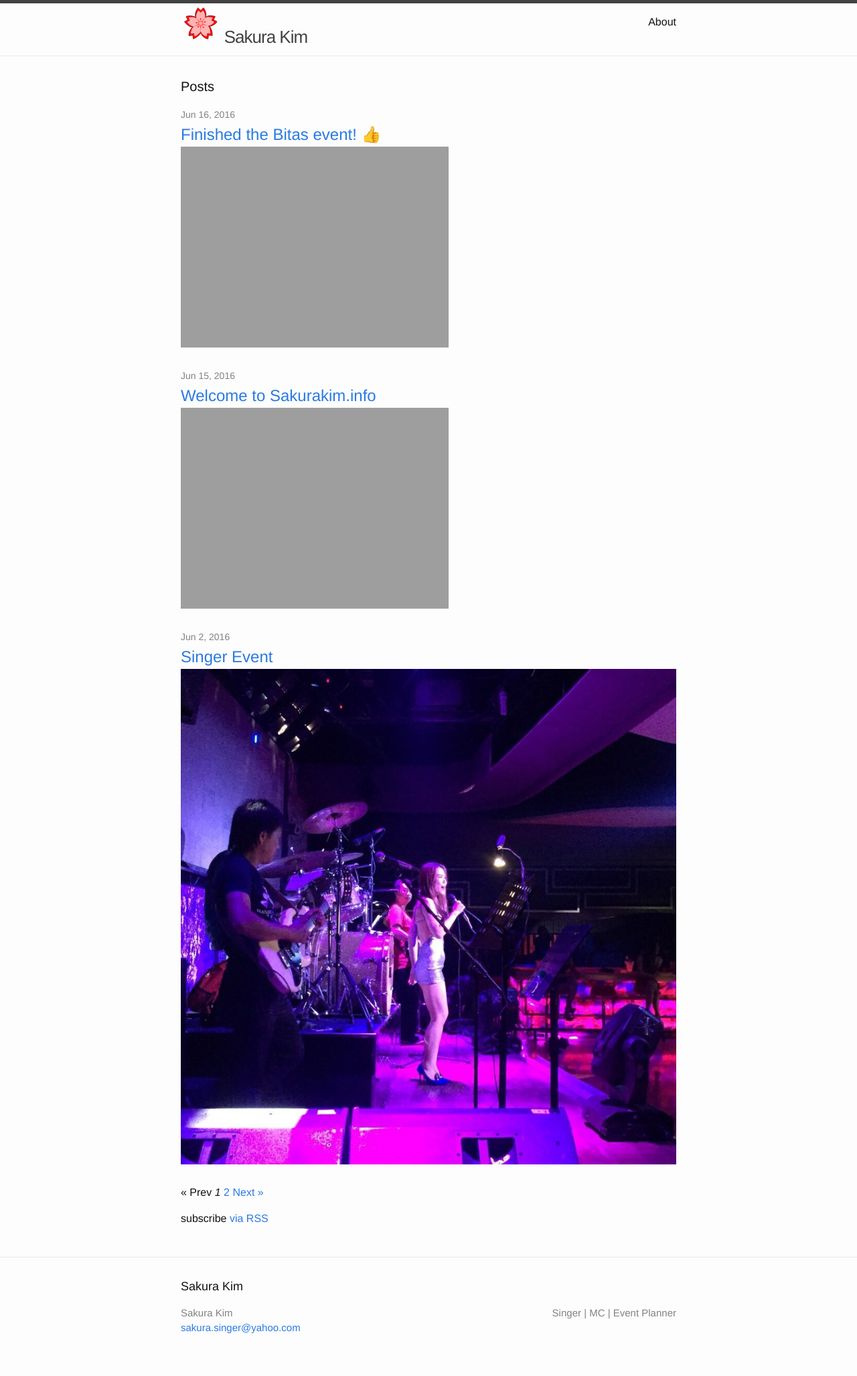
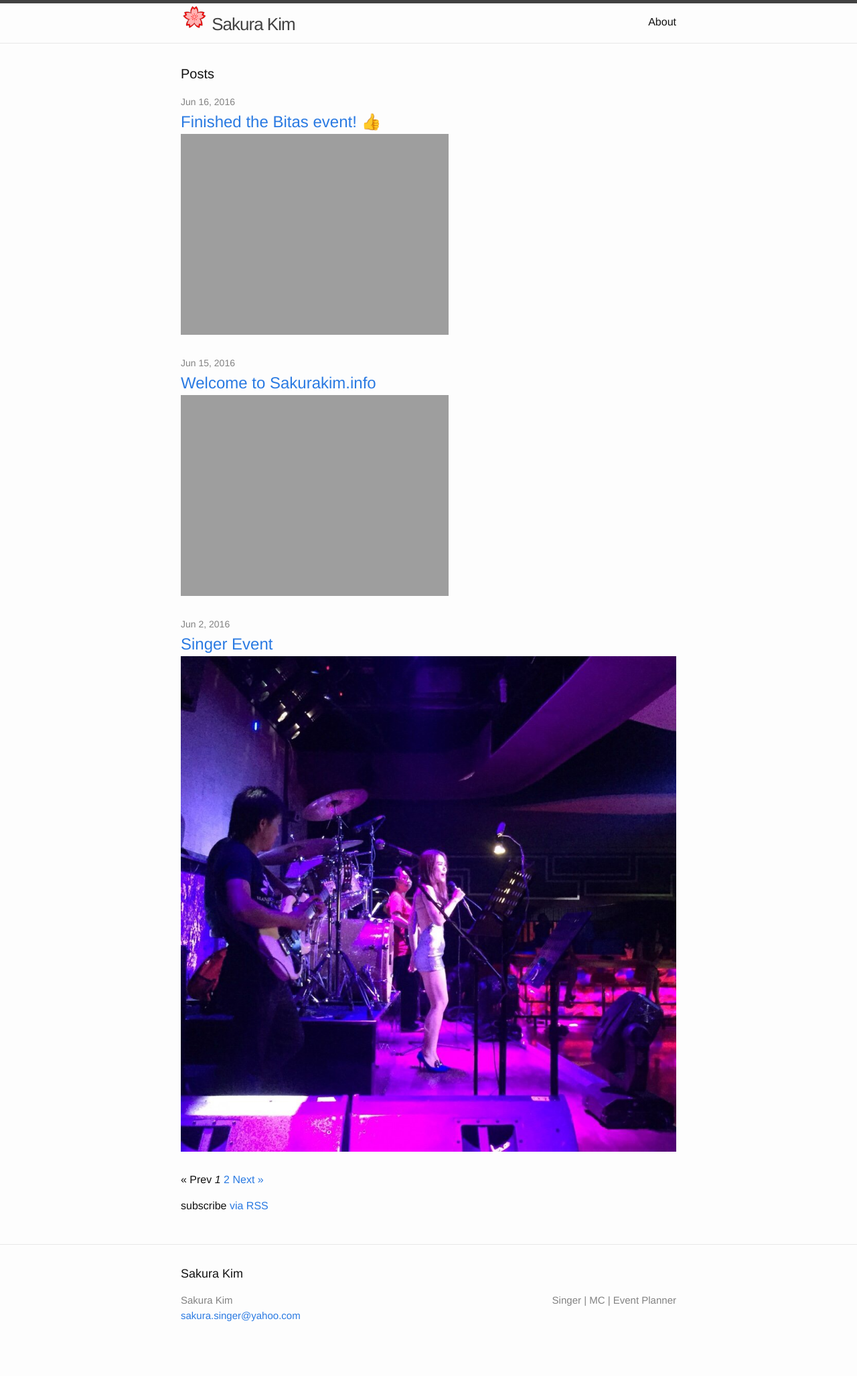
Before and after one commit to sakurakiminfo/sakurakiminfo.github.io, a Jekyll site: the page built from index.html, in a window 1280 px wide. Shown: the whole page at 67% size. Built offline with Jekyll 4.4.1, drawn with Linux system fonts in a browser that asks for light colours; emoji names are drawn with the system emoji font; the list of posts is cut into pages by our own code.

Commit message:
fixing title

```diff
--- a/_includes/header.html
+++ b/_includes/header.html
@@ -2,7 +2,7 @@
 
   <div class="wrapper">
     <a class="site-title" href="{{ site.baseurl }}/">
-    <svg height="58.50000" id="svg559" version="1.0" viewBox="0 0 468 468" width="58.500000" x="0.00000000" xmlns="http://www.w3.org/2000/svg" xmlns:svg="http://www.w3.org/2000/svg" y="0.00000000">
+    <svg height="40.00000" id="svg559" version="1.0" viewBox="0 0 468 468" width="40.000000" x="0.00000000" xmlns="http://www.w3.org/2000/svg" xmlns:svg="http://www.w3.org/2000/svg" y="0.00000000">
       <path d="M 299.96890,161.23700 C 315.53530,114.53770 279.35910,53.469360 268.83590,52.271890 C 253.26950,67.838320 253.26950,67.838320 237.70310,83.404770 C 222.13660,67.838320 222.13660,67.838320 206.57010,52.271890 C 198.05020,58.534310 159.87070,114.53770 175.43720,164.31920 C 135.83380,138.16590 66.575270,148.87810 62.184590,158.51620 C 72.178900,178.13110 72.178900,178.13110 82.173070,197.74590 C 62.558230,207.74030 62.558230,207.74030 42.943370,217.73460 C 46.266490,227.77270 88.853900,279.85350 138.07770,285.70640 C 98.034980,320.56370 90.284060,382.11370 98.093670,389.26770 C 119.83690,385.82390 119.83690,385.82390 141.58010,382.38010 C 145.02400,404.12340 145.02400,404.12340 148.46780,425.86660 C 159.04150,425.80810 220.26250,392.43460 237.70300,354.19880 C 255.14350,409.82350 317.72100,430.46440 326.93820,425.24760 C 330.38200,403.50440 330.38200,403.50440 333.82600,381.76130 C 355.56910,385.20500 355.56910,385.20500 377.02680,388.04190 C 379.95300,377.36050 379.19610,312.11310 345.37990,276.13320 C 400.83050,269.15760 434.57590,227.04600 432.46290,216.66780 C 412.84800,206.67340 412.84800,206.67340 393.23310,196.67920 C 403.22730,177.06420 403.22730,177.06420 413.22170,157.44930 C 404.63290,151.28150 339.57210,132.27680 299.96890,161.51220" id="path572" style="font-size:12.000000px;fill:#ff0000;stroke:#000000;stroke-width:2.9287989"/>
       <path d="M 289.59910,174.22250 C 302.57110,135.30640 272.42420,84.416130 263.65500,83.418230 C 250.68290,96.390270 250.68290,96.390270 237.71090,109.36230 C 224.73880,96.390270 224.73880,96.390270 211.76680,83.418230 C 204.66680,88.636920 172.85060,135.30640 185.82260,176.79100 C 152.81980,154.99660 95.104410,163.92350 91.445520,171.95520 C 99.774110,188.30090 99.774110,188.30090 108.10260,204.64660 C 91.756880,212.97520 91.756880,212.97520 75.411170,221.30380 C 78.180440,229.66890 113.66990,273.06960 154.68980,277.94700 C 121.32080,306.99470 114.86170,358.28630 121.36980,364.24810 C 139.48910,361.37820 139.48910,361.37820 157.60840,358.50840 C 160.47830,376.62790 160.47830,376.62790 163.34820,394.74720 C 172.15960,394.69840 223.17710,366.88710 237.71090,335.02400 C 252.24460,381.37790 304.39250,398.57860 312.07350,394.23140 C 314.94340,376.11200 314.94340,376.11200 317.81330,357.99270 C 335.93260,360.86250 335.93260,360.86250 353.81400,363.22650 C 356.25250,354.32540 355.62180,299.95260 327.44170,269.96930 C 373.65040,264.15630 401.77160,229.06330 400.01070,220.41490 C 383.66500,212.08620 383.66500,212.08620 367.31930,203.75760 C 375.64780,187.41180 375.64780,187.41180 383.97640,171.06610 C 376.81910,165.92620 322.60180,150.08900 289.59910,174.45180" id="path566" style="font-size:12.000000px;fill:#ffb3b3;stroke:#000000;stroke-width:1.4644001"/>
       <path d="M 325.85610,265.19770 L 241.76670,249.30470 L 237.32130,332.34970 L 233.10540,249.56760 L 155.53320,275.57540 L 230.16810,241.75430 L 185.37470,171.79900 L 237.01400,236.66250 L 289.83900,171.79900 L 244.18240,241.32900 L 325.85610,265.19770 z " id="path569" style="font-size:12.000000px;fill:#ff0000;fill-rule:evenodd"/>
```
